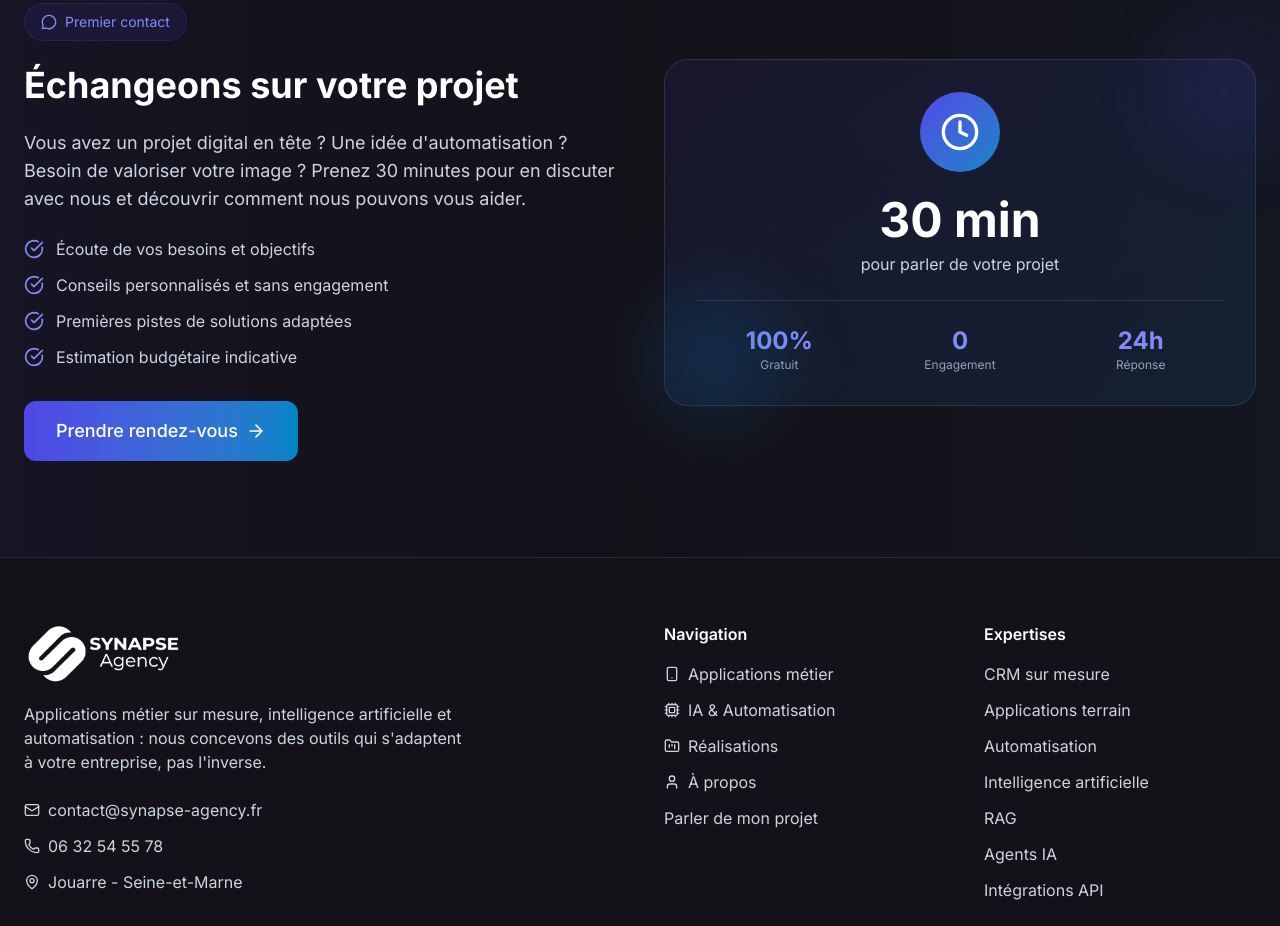
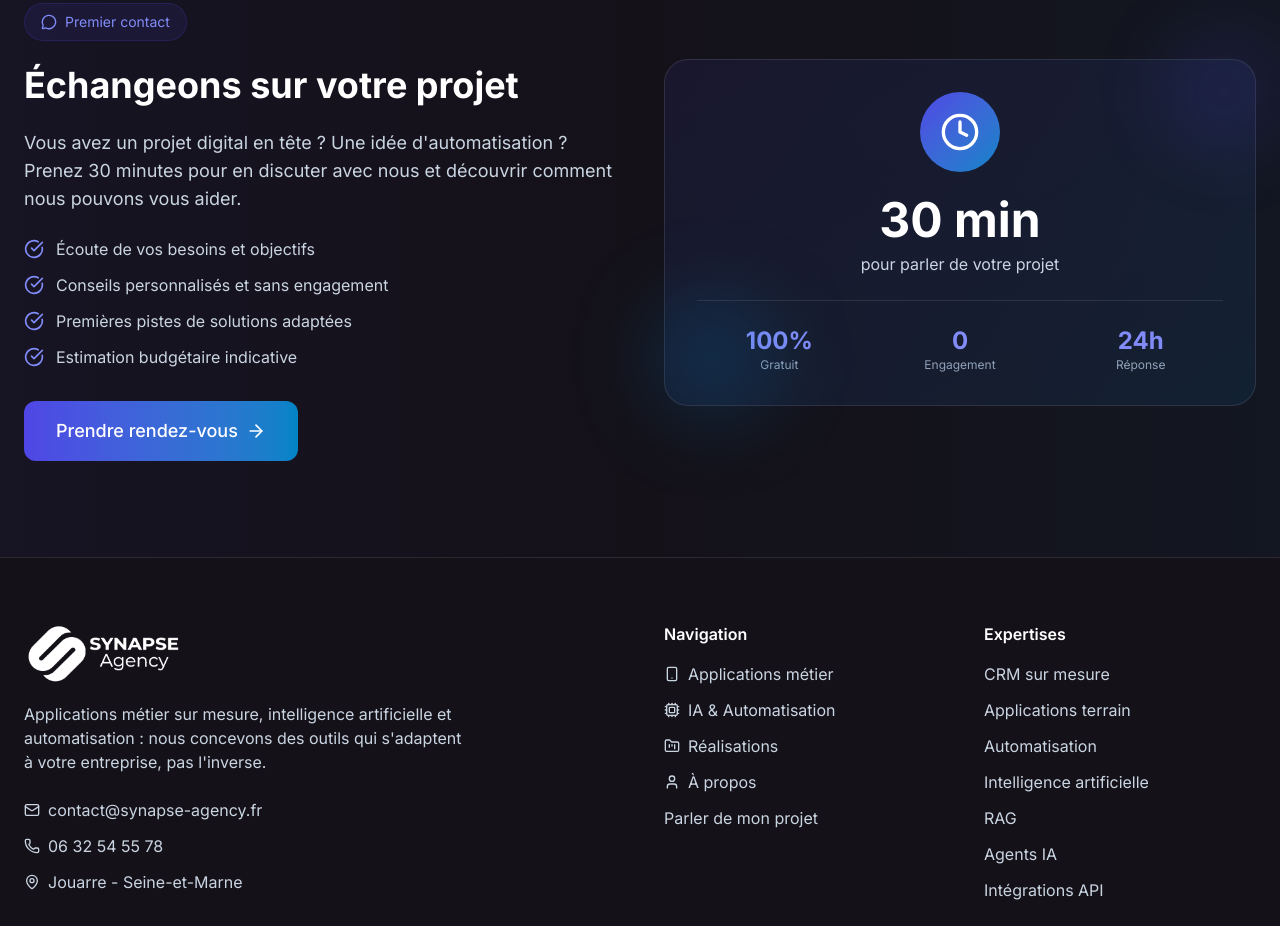
Before and after one commit to mickaelaydogdu-a11y/synapse-agency, a Next.js app: page /qui-suis-je in a window 1280 px wide. Shown: the part 1600-2526 px from the top of the page. Built offline with nearby package versions, Linux system fonts and the light colour scheme.

Commit message:
Retire "Besoin de valoriser votre image" de l'accroche de contact
Ce bloc CTA (AuditSection) est réutilisé sur plusieurs pages ; la
formulation ne mentionne plus la production visuelle, cohérent avec
son statut d'activité secondaire.

```diff
--- a/components/home/AuditSection.tsx
+++ b/components/home/AuditSection.tsx
@@ -30,8 +30,8 @@ export function AuditSection() {
 
             <p className="text-lg text-slate-300 mb-6">
               Vous avez un projet digital en tête ? Une idée d&apos;automatisation ?
-              Besoin de valoriser votre image ? Prenez 30 minutes pour en discuter
-              avec nous et découvrir comment nous pouvons vous aider.
+              Prenez 30 minutes pour en discuter avec nous et découvrir comment
+              nous pouvons vous aider.
             </p>
 
             <ul className="space-y-3 mb-8">
```
